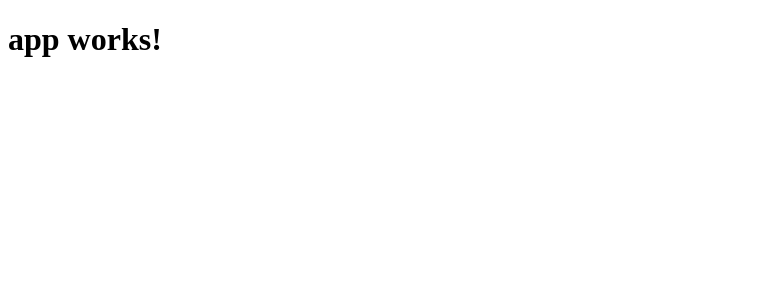
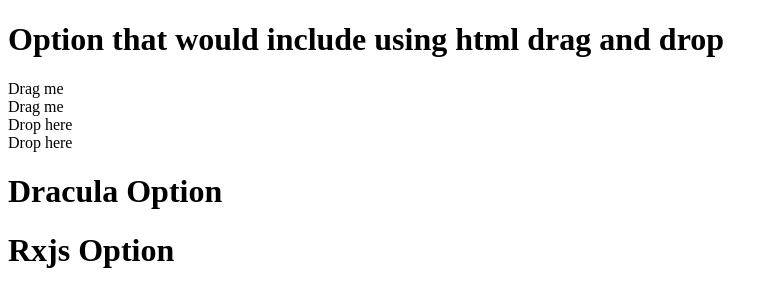
Before and after one commit to winnemucca/rxjs-drag-n-drop, an Angular app: page / in a window 1280 px wide. Shown: the top 306 px of the page, without its empty margins (0-778 px from the left). Built offline with nearby package versions, Linux system fonts and the light colour scheme.

Commit message:
looking at 3 options

```diff
--- a/package.json
+++ b/package.json
@@ -21,6 +21,7 @@
     "@angular/platform-browser-dynamic": "^4.0.0",
     "@angular/router": "^4.0.0",
     "core-js": "^2.4.1",
+    "ng2-dragula": "^1.3.1",
     "rxjs": "^5.1.0",
     "zone.js": "^0.8.4"
   },
--- a/src/app/app.component.html
+++ b/src/app/app.component.html
@@ -1,3 +1,14 @@
-<h1>
-  {{title}}
-</h1>
+<h1>Option that would include using html drag and drop</h1>
+<div>
+  <div [myDraggable]="{data: 'Draggable 1'}">Drag me</div>
+  <div [myDraggable]="{data: 'Draggable 2'}">Drag me</div>
+  <div myDropTarget (myDrop)="onDrop($event)">Drop here</div>
+  <div [myDropTarget]="{zone:'another'}">Drop here</div>
+</div>
+
+
+<h1>Dracula Option</h1>
+
+
+
+<h1>Rxjs Option</h1>
--- a/src/app/app.component.ts
+++ b/src/app/app.component.ts
@@ -6,5 +6,8 @@
   styleUrls: ['./app.component.css']
 })
 export class AppComponent {
-  title = 'app works!';
+
+  onDrop(data: any) {
+    console.log('droped', data);
+  }
 }
--- a/src/app/drag-ndrop.directive.ts
+++ b/src/app/drag-ndrop.directive.ts
@@ -3,13 +3,12 @@
 // providers
 import { DragNDropService } from './drag-ndrop.service';
 @Directive({
-  selector: '[appDragNDrop]'
+  selector: '[myDraggable]'
 })
 export class DragNDropDirective {
 
   private options: IDraggableOptions = {};
   constructor(private dragService: DragNDropService) {
-
   }
 
   @HostBinding('draggable')
--- a/src/app/drop-target.directive.ts
+++ b/src/app/drop-target.directive.ts
@@ -2,7 +2,7 @@
 import { DropTargetOptions } from './draggable-model';
 import { DragNDropService } from './drag-ndrop.service'
 @Directive({
-  selector: '[appDropTarget]'
+  selector: '[myDropTarget]'
 })
 export class DropTargetDirective {
   private options: DropTargetOptions = {};
```
